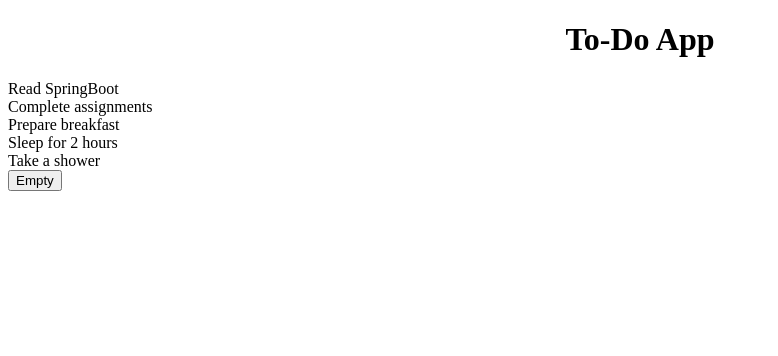
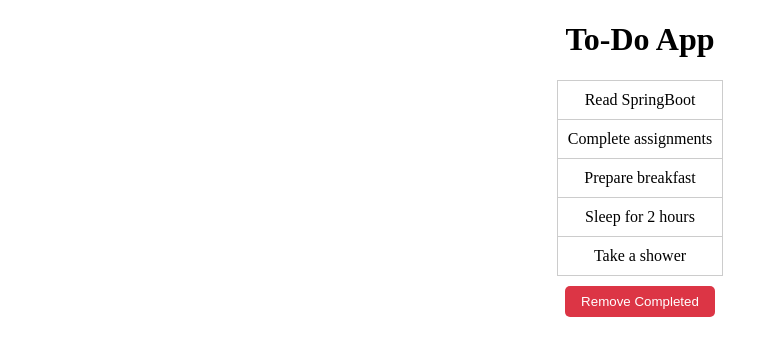
Before and after one commit to Supriya-roy9/ToDoList, a React (Create React App) app: page / in a window 1280 px wide. Shown: the top 356 px of the page, without its empty margins (0-778 px from the left). Built offline with nearby package versions, Linux system fonts and the light colour scheme.

Commit message:
Checkpoint 5 completed

```diff
--- /dev/null
+++ b/src/components/EmptyMessage.js
@@ -0,0 +1,7 @@
+import React from 'react';
+
+function EmptyMessage() {
+  return <p className="empty-message">Nothing to do buddy. Sleep!</p>;
+}
+
+export default EmptyMessage;
--- /dev/null
+++ b/src/components/RemoveCompletedButton.js
@@ -0,0 +1,11 @@
+import React from 'react';
+
+function RemoveCompletedButton({ onClick }) {
+  return (
+    <button className="empty-button" onClick={onClick}>
+      Remove Completed
+    </button>
+  );
+}
+
+export default RemoveCompletedButton;
--- /dev/null
+++ b/src/components/TodoItem.js
@@ -0,0 +1,18 @@
+import React from 'react';
+
+function TodoItem({ item, onItemClick }) {
+  return (
+    <tr>
+      <td>
+        <div
+          className={`todo-item ${item.completed ? 'completed' : ''}`}
+          onClick={() => onItemClick(item.id)}
+        >
+          {item.text}
+        </div>
+      </td>
+    </tr>
+  );
+}
+
+export default TodoItem;
--- a/src/components/TodoList.js
+++ b/src/components/TodoList.js
@@ -1,32 +1,45 @@
 import React, { useState } from 'react';
+import TodoItem from './TodoItem';
+import EmptyMessage from './EmptyMessage';
+import RemoveCompletedButton from './RemoveCompletedButton';
 
 function TodoList() {
   const [todoItems, setTodoItems] = useState([
-    "Read SpringBoot",
-    "Complete assignments",
-    "Prepare breakfast",
-    "Sleep for 2 hours",
-    "Take a shower"
+    { id: 1, text: "Read SpringBoot", completed: false },
+    { id: 2, text: "Complete assignments", completed: false },
+    { id: 3, text: "Prepare breakfast", completed: false },
+    { id: 4, text: "Sleep for 2 hours", completed: false },
+    { id: 5, text: "Take a shower", completed: false }
   ]);
 
-  const handleEmptyButtonClick = () => {
-    setTodoItems([]);
+  const handleItemClick = (id) => {
+    setTodoItems(todoItems.map(item =>
+      item.id === id ? { ...item, completed: !item.completed } : item
+    ));
+  };
+
+  const handleRemoveCompleted = () => {
+    setTodoItems(todoItems.filter(item => !item.completed));
   };
 
   return (
     <div className="todo-list">
       {todoItems.length === 0 ? (
-        <p><em>Nothing to do buddy. Sleep!</em></p>
+        <EmptyMessage />
       ) : (
-        todoItems.map((item, index) => (
-          <div key={index} className="todo-item">
-            {item}
-          </div>
-        ))
+        <table>
+          <tbody>
+            {todoItems.map(item => (
+              <TodoItem
+                key={item.id}
+                item={item}
+                onItemClick={handleItemClick}
+              />
+            ))}
+          </tbody>
+        </table>
       )}
-      {todoItems.length > 0 && (
-        <button onClick={handleEmptyButtonClick}>Empty</button>
-      )}
+      <RemoveCompletedButton onClick={handleRemoveCompleted} />
     </div>
   );
 }
--- a/src/index.css
+++ b/src/index.css
@@ -5,3 +5,56 @@
 .Header {
   text-align: center;
 }
+/* App.css */
+.todo-list {
+  margin-top: 20px;
+  text-align: center;
+  display: flex;
+  flex-direction: column; /* Stack items vertically */
+  align-items: center; /* Center items horizontally */
+}
+
+table {
+  border-collapse: collapse;
+  border: 1px solid #ccc; /* Add border */
+  background-color: #fff; /* Add background color */
+}
+
+table td {
+  padding: 10px;
+  border-bottom: 1px solid #ccc;
+}
+
+.todo-item {
+  cursor: pointer;
+}
+
+.todo-item:hover {
+  background-color: #f9f9f9;
+}
+
+.todo-item.completed {
+  text-decoration: line-through;
+  color: #888;
+}
+
+.empty-message {
+  margin-top: 20px;
+  font-style: italic;
+  color: #888;
+}
+
+.empty-button {
+  margin-top: 10px;
+  padding: 8px 16px;
+  background-color: #dc3545;
+  color: #fff;
+  border: none;
+  border-radius: 5px;
+  cursor: pointer;
+  transition: background-color 0.3s ease;
+}
+
+.empty-button:hover {
+  background-color: #c82333;
+}
```
